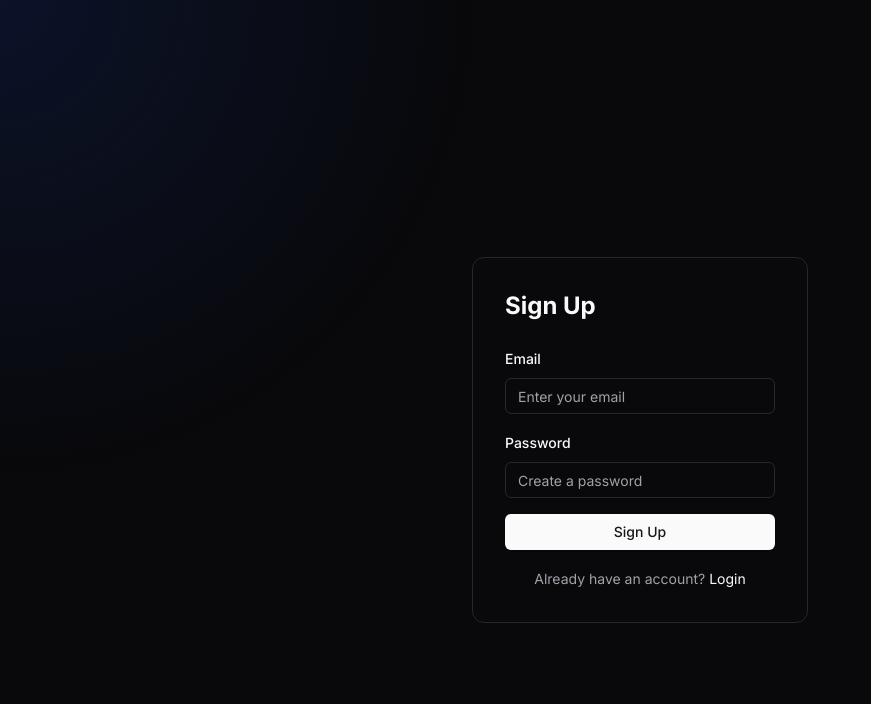
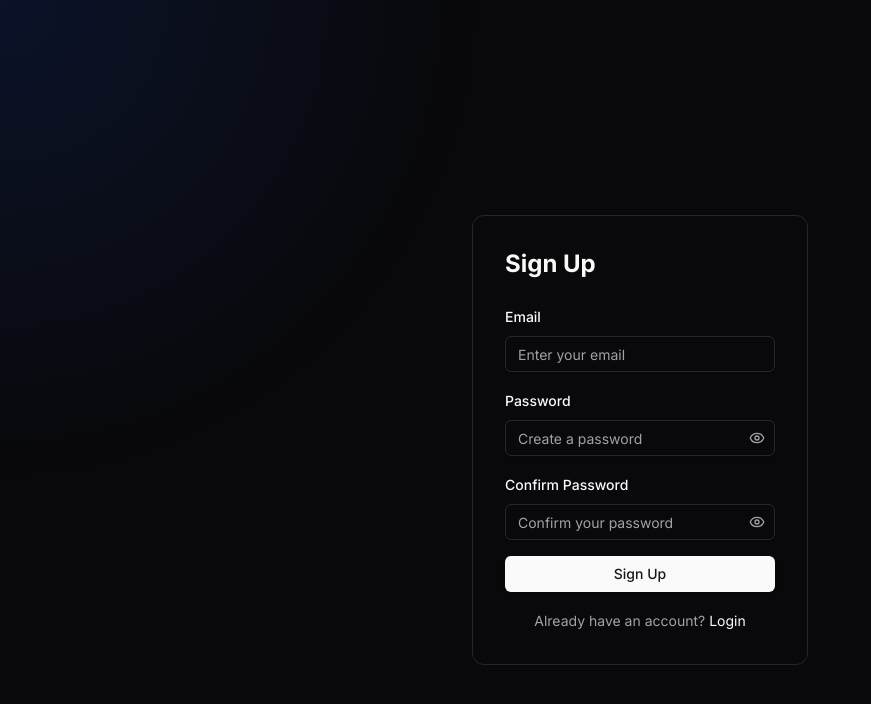
Before and after one commit to rafaysyed1/spend_in_peace, a Next.js app: page /signup in a window 1280 px wide. Shown: the top 704 px of the page, without its empty margins (0-871 px from the left). Built offline with nearby package versions, Linux system fonts and the light colour scheme.

Commit message:
add eye iocns in pass filed for better UX

```diff
--- a/components/login-form.tsx
+++ b/components/login-form.tsx
@@ -27,10 +27,10 @@ import {
   AlertDialogFooter,
   AlertDialogHeader,
   AlertDialogTitle,
-  AlertDialogCancel
+  AlertDialogCancel,
 } from "@/components/ui/alert-dialog";
-import { InputOTP, InputOTPSlot } from "@/components/ui/input-otp"
-
+import { InputOTP, InputOTPSlot } from "@/components/ui/input-otp";
+import { Eye, EyeOff } from "lucide-react";
 
 export default function LoginForm() {
   const router = useRouter();
@@ -40,19 +40,20 @@ export default function LoginForm() {
   const callbackUrl = searchParams.get("callbackUrl") || "/dashboard";
   const [showVerifyDialog, setShowVerifyDialog] = useState(false);
   const [unverifiedEmail, setUnverifiedEmail] = useState("");
-  const [verificationCode, setVerificationCode] = useState("")
-  const [countdown, setCountdown] = useState(0)
-  const [verifying, setVerifying] = useState(false)
+  const [verificationCode, setVerificationCode] = useState("");
+  const [countdown, setCountdown] = useState(0);
+  const [verifying, setVerifying] = useState(false);
+  const [showPassword, setShowPassword] = useState(false);
 
   // Add countdown effect
   useEffect(() => {
     if (countdown > 0) {
       const timer = setInterval(() => {
-        setCountdown((current) => current - 1)
-      }, 1000)
-      return () => clearInterval(timer)
+        setCountdown((current) => current - 1);
+      }, 1000);
+      return () => clearInterval(timer);
     }
-  }, [countdown])
+  }, [countdown]);
 
   const form = useForm<LoginInput>({
     resolver: zodResolver(LoginSchema),
@@ -70,8 +71,6 @@ export default function LoginForm() {
         password: values.password,
         redirect: false,
       });
-
-
 
       if (response?.error) {
         // Check if the error is about unverified email
@@ -108,75 +107,78 @@ export default function LoginForm() {
   }
 
   async function handleResendVerification() {
-    if (countdown > 0) return
+    if (countdown > 0) return;
 
     try {
-      setIsLoading(true)
+      setIsLoading(true);
       const response = await axios.post("/api/auth/resend-code", {
         email: unverifiedEmail,
-      })
+      });
 
       toast({
         title: "Success",
-        description: "Verification email has been resent. Please check your inbox.",
-      })
-      setCountdown(60) // Start 60 second countdown
+        description:
+          "Verification email has been resent. Please check your inbox.",
+      });
+      setCountdown(60); // Start 60 second countdown
     } catch (error: any) {
       toast({
         title: "Error",
-        description: error.response?.data?.error || "Failed to resend verification email",
+        description:
+          error.response?.data?.error || "Failed to resend verification email",
         variant: "destructive",
-      })
+      });
     } finally {
-      setIsLoading(false)
+      setIsLoading(false);
     }
   }
 
   async function handleVerifyCode() {
-    if (!verificationCode || verificationCode.length !== 6) return
+    if (!verificationCode || verificationCode.length !== 6) return;
 
     try {
-      setVerifying(true)
+      setVerifying(true);
       // First verify the email
       await axios.post("/api/auth/verify-email", {
         email: unverifiedEmail,
         code: verificationCode,
-      })
+      });
 
       // Then automatically sign in the user
       const response = await signIn("credentials", {
         email: unverifiedEmail,
         password: form.getValues("password"), // Get password from form
         redirect: false,
-      })
+      });
 
       if (response?.error) {
         toast({
           title: "Error",
-          description: "Email verified but login failed. Please try logging in again.",
+          description:
+            "Email verified but login failed. Please try logging in again.",
           variant: "destructive",
-        })
-        setShowVerifyDialog(false)
-        return
+        });
+        setShowVerifyDialog(false);
+        return;
       }
 
       toast({
         title: "Success",
         description: "Email verified and logged in successfully.",
-      })
+      });
 
-      setShowVerifyDialog(false)
-      setVerificationCode("")
-      router.push(callbackUrl)
-      router.refresh()
+      setShowVerifyDialog(false);
+      setVerificationCode("");
+      router.push(callbackUrl);
+      router.refresh();
     } catch (error: any) {
       toast({
         title: "Error",
         description: error.response?.data?.error || "Invalid verification code",
         variant: "destructive",
-      })
+      });
     } finally {
-      setVerifying(false)
+      setVerifying(false);
     }
   }
 
@@ -208,12 +210,28 @@ export default function LoginForm() {
               <FormItem>
                 <FormLabel>Password</FormLabel>
                 <FormControl>
-                  <Input
-                    type="password"
-                    placeholder="Enter your password"
-                    {...field}
-                    disabled={isLoading}
-                  />
+                  <div className="relative">
+                    <Input
+                      type={showPassword ? "text" : "password"}
+                      placeholder="Enter your password"
+                      {...field}
+                      disabled={isLoading}
+                    />
+                    <Button
+                      type="button"
+                      variant="ghost"
+                      size="icon"
+                      className="absolute right-0 top-0 h-full px-3 py-2 hover:bg-transparent"
+                      onClick={() => setShowPassword(!showPassword)}
+                      disabled={isLoading}
+                    >
+                      {showPassword ? (
+                        <EyeOff className="h-4 w-4 text-muted-foreground" />
+                      ) : (
+                        <Eye className="h-4 w-4 text-muted-foreground" />
+                      )}
+                    </Button>
+                  </div>
                 </FormControl>
                 <FormMessage />
               </FormItem>
@@ -246,7 +264,8 @@ export default function LoginForm() {
           <AlertDialogHeader>
             <AlertDialogTitle>Email Verification Required</AlertDialogTitle>
             <AlertDialogDescription>
-              Please enter the 6-digit verification code sent to {unverifiedEmail}
+              Please enter the 6-digit verification code sent to{" "}
+              {unverifiedEmail}
             </AlertDialogDescription>
           </AlertDialogHeader>
 
--- a/components/signup-form.tsx
+++ b/components/signup-form.tsx
@@ -1,55 +1,66 @@
-"use client"
+"use client";
 
-import { zodResolver } from "@hookform/resolvers/zod"
-import { useForm } from "react-hook-form"
-import { RegisterUserSchema } from "@/lib/validations/auth"
-import type { RegisterUserInput } from "@/lib/validations/auth"
-import { Button } from "@/components/ui/button"
-import { Form, FormControl, FormField, FormItem, FormLabel, FormMessage } from "@/components/ui/form"
-import { Input } from "@/components/ui/input"
-import Link from "next/link"
-import { useRouter } from "next/navigation"
-import { useState } from "react"
-import axios from "axios"
-import { useToast } from "@/hooks/use-toast"
+import { zodResolver } from "@hookform/resolvers/zod";
+import { useForm } from "react-hook-form";
+import { RegisterUserSchema } from "@/lib/validations/auth";
+import type { RegisterUserInput } from "@/lib/validations/auth";
+import { Button } from "@/components/ui/button";
+import {
+  Form,
+  FormControl,
+  FormField,
+  FormItem,
+  FormLabel,
+  FormMessage,
+} from "@/components/ui/form";
+import { Input } from "@/components/ui/input";
+import Link from "next/link";
+import { useRouter } from "next/navigation";
+import { useState } from "react";
+import axios from "axios";
+import { useToast } from "@/hooks/use-toast";
+import { Eye, EyeOff } from "lucide-react";
 
 export default function SignupForm() {
-  const router = useRouter()
-  const { toast } = useToast()
-  const [isLoading, setIsLoading] = useState(false)
+  const router = useRouter();
+  const { toast } = useToast();
+  const [isLoading, setIsLoading] = useState(false);
+  const [showPassword, setShowPassword] = useState(false);
+  const [showConfirmPassword, setShowConfirmPassword] = useState(false);
 
   const form = useForm<RegisterUserInput>({
     resolver: zodResolver(RegisterUserSchema),
     defaultValues: {
       email: "",
       password: "",
+      confirmPassword: "",
     },
-  })
+  });
 
   async function onSubmit(values: RegisterUserInput) {
     try {
-      setIsLoading(true)
-      const response = await axios.post('/api/auth/register', values)
+      setIsLoading(true);
+      const response = await axios.post("/api/auth/register", values);
 
       // Store email in sessionStorage for verification page
-      sessionStorage.setItem('verificationEmail', values.email)
-      sessionStorage.setItem('tempPassword', values.password); // Will be removed after verification
+      sessionStorage.setItem("verificationEmail", values.email);
+      sessionStorage.setItem("tempPassword", values.password); // Will be removed after verification
 
       toast({
         title: "Success",
         description: "Please check your email for verification code.",
         variant: "default",
-      })
+      });
 
-      router.push("/verify-email")
+      router.push("/verify-email");
     } catch (error: any) {
       toast({
         title: "Error",
         description: error.response?.data?.error || "Something went wrong",
         variant: "destructive",
-      })
+      });
     } finally {
-      setIsLoading(false)
+      setIsLoading(false);
     }
   }
 
@@ -63,7 +74,11 @@ export default function SignupForm() {
             <FormItem>
               <FormLabel>Email</FormLabel>
               <FormControl>
-                <Input placeholder="Enter your email" {...field} />
+                <Input
+                  placeholder="Enter your email"
+                  {...field}
+                  disabled={isLoading}
+                />
               </FormControl>
               <FormMessage />
             </FormItem>
@@ -76,11 +91,62 @@ export default function SignupForm() {
             <FormItem>
               <FormLabel>Password</FormLabel>
               <FormControl>
-                <Input
-                  type="password"
-                  placeholder="Create a password"
-                  {...field}
-                />
+                <div className="relative">
+                  <Input
+                    type={showPassword ? "text" : "password"}
+                    placeholder="Create a password"
+                    {...field}
+                    disabled={isLoading}
+                  />
+                  <Button
+                    type="button"
+                    variant="ghost"
+                    size="icon"
+                    className="absolute right-0 top-0 h-full px-3 py-2 hover:bg-transparent"
+                    onClick={() => setShowPassword(!showPassword)}
+                    disabled={isLoading}
+                  >
+                    {showPassword ? (
+                      <EyeOff className="h-4 w-4 text-muted-foreground" />
+                    ) : (
+                      <Eye className="h-4 w-4 text-muted-foreground" />
+                    )}
+                  </Button>
+                </div>
+              </FormControl>
+              <FormMessage />
+            </FormItem>
+          )}
+        />
+        <FormField
+          control={form.control}
+          name="confirmPassword"
+          render={({ field }) => (
+            <FormItem>
+              <FormLabel>Confirm Password</FormLabel>
+              <FormControl>
+                <div className="relative">
+                  <Input
+                    type={showConfirmPassword ? "text" : "password"}
+                    placeholder="Confirm your password"
+                    {...field}
+                    disabled={isLoading}
+                  />
+                  <Button
+                    type="button"
+                    variant="ghost"
+                    size="icon"
+                    className="absolute right-0 top-0 h-full px-3 py-2 hover:bg-transparent"
+                    onClick={() => setShowConfirmPassword(!showConfirmPassword)}
+                    disabled={isLoading}
+                  >
+                    {showConfirmPassword ? (
+                      <EyeOff className="h-4 w-4 text-muted-foreground" />
+                    ) : (
+                      <Eye className="h-4 w-4 text-muted-foreground" />
+                    )}
+                  </Button>
+                </div>
               </FormControl>
               <FormMessage />
             </FormItem>
@@ -99,5 +165,5 @@ export default function SignupForm() {
         </Link>
       </div>
     </Form>
-  )
+  );
 }
--- a/lib/validations/auth.ts
+++ b/lib/validations/auth.ts
@@ -8,11 +8,16 @@ export const RegisterUserSchema = z.object({
   password: z
     .string()
     .min(8, "Password must be at least 8 characters")
+    .max(100, "Password cannot exceed 100 characters")
     .regex(
       /^(?=.*[a-z])(?=.*[A-Z])(?=.*\d)(?=.*[@$!%*?&])[A-Za-z\d@$!%*?&]{8,}$/,
-      "Password must contain at least one uppercase letter, one lowercase letter, one number and one special character"
-    ),
-});
+      "Password must contain at least one uppercase letter, one lowercase letter, one number and one special character"),
+      confirmPassword: z.string(),
+})
+.refine((data) => data.password === data.confirmPassword, {
+  message: "Passwords do not match",
+  path: ["confirmPassword"]
+})
 
 export type RegisterUserInput = z.infer<typeof RegisterUserSchema>;
 
```
